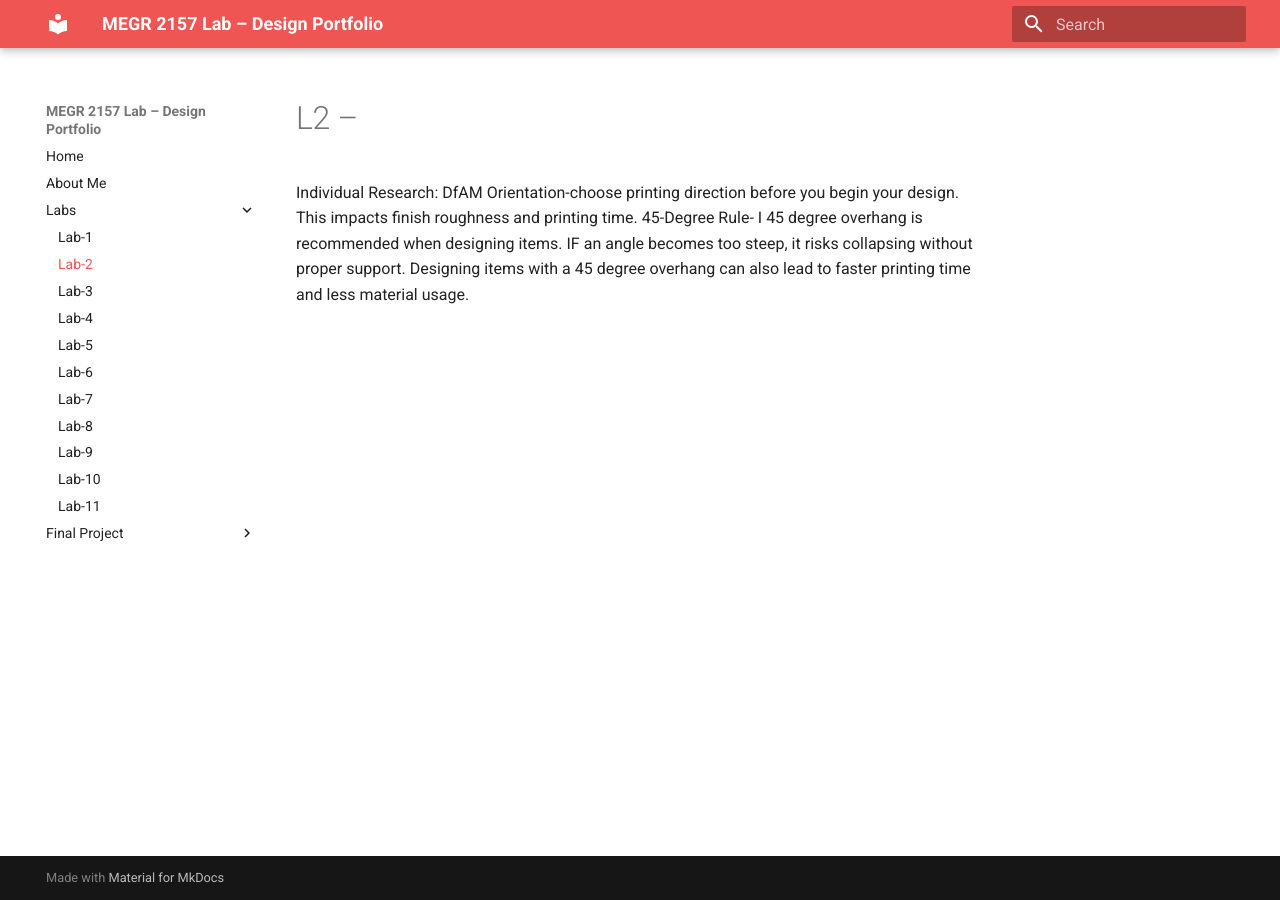
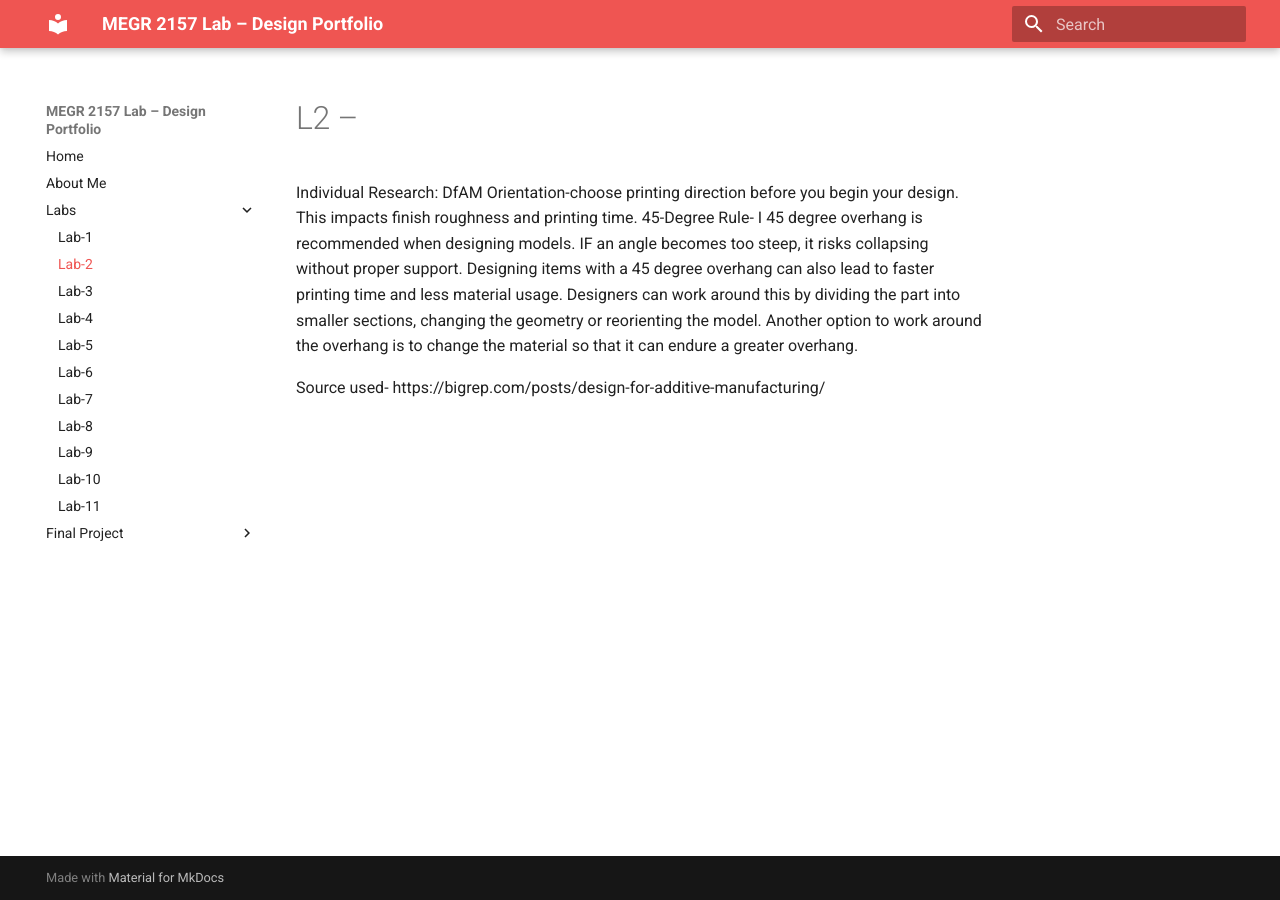
Before and after one commit to lramossa/Luz-Ramos-Saturnino-Portfolio, an MkDocs documentation site: the page built from docs/Labs/L02/index.md, in a window 1280 px wide. Built offline with MkDocs 1.6.1 and Material for MkDocs 9.7.7, drawn with Linux system fonts in a browser that asks for light colours.

Commit message:
Update index.md

```diff
--- a/docs/Labs/L02/index.md
+++ b/docs/Labs/L02/index.md
@@ -1,4 +1,6 @@
 # L2 –
 Individual Research: DfAM
 Orientation-choose printing direction before you begin your design. This impacts finish roughness and printing time.
-45-Degree Rule- I 45 degree overhang is recommended when designing items. IF an angle becomes too steep, it risks collapsing without proper support. Designing items with a 45 degree overhang can also lead to faster printing time and less material usage.
+45-Degree Rule- I 45 degree overhang is recommended when designing models. IF an angle becomes too steep, it risks collapsing without proper support. Designing items with a 45 degree overhang can also lead to faster printing time and less material usage. Designers can work around this by dividing the part into smaller sections, changing the geometry or reorienting the model. Another option to work around the overhang is to change the material so that it can endure a greater overhang.
+
+Source used- https://bigrep.com/posts/design-for-additive-manufacturing/
```
